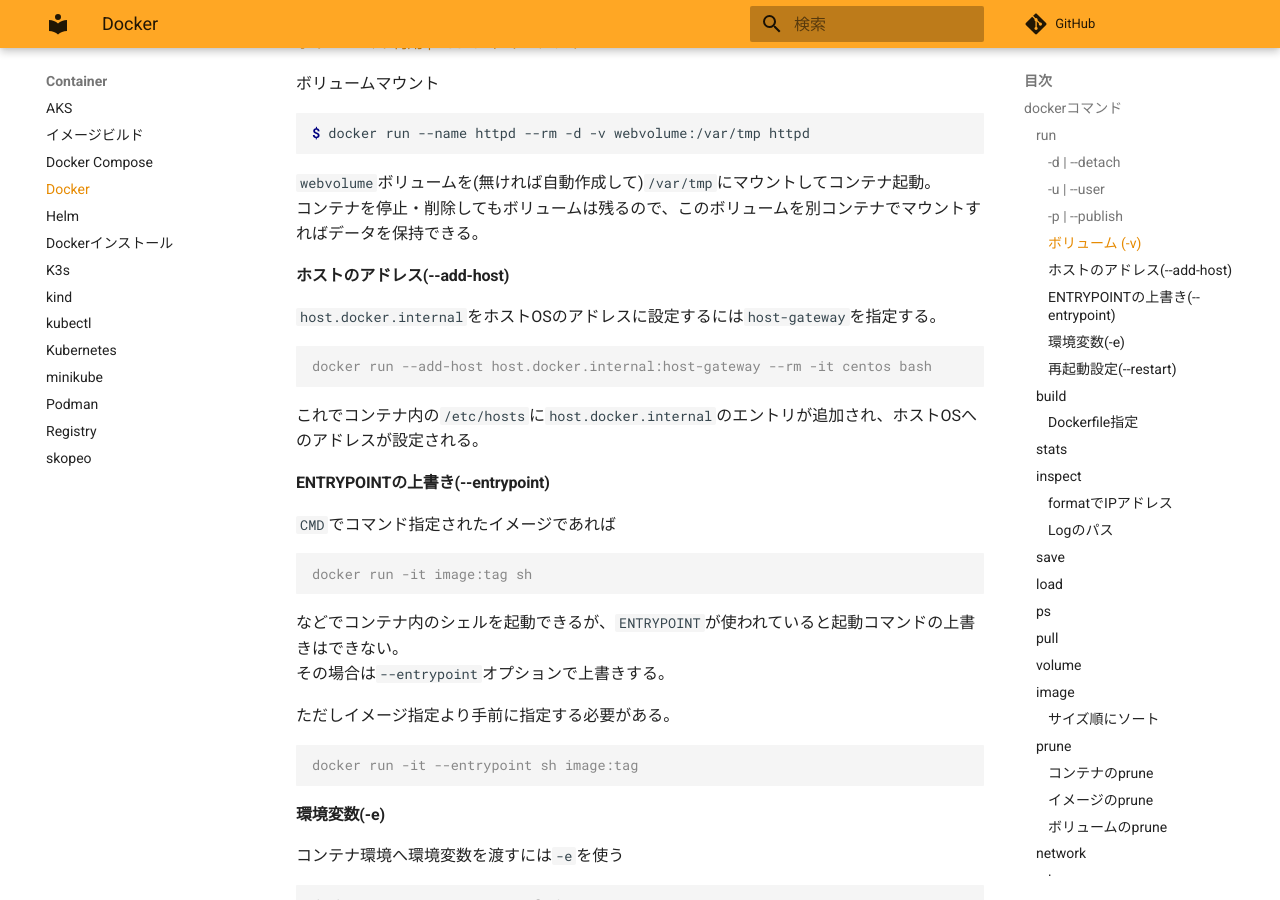
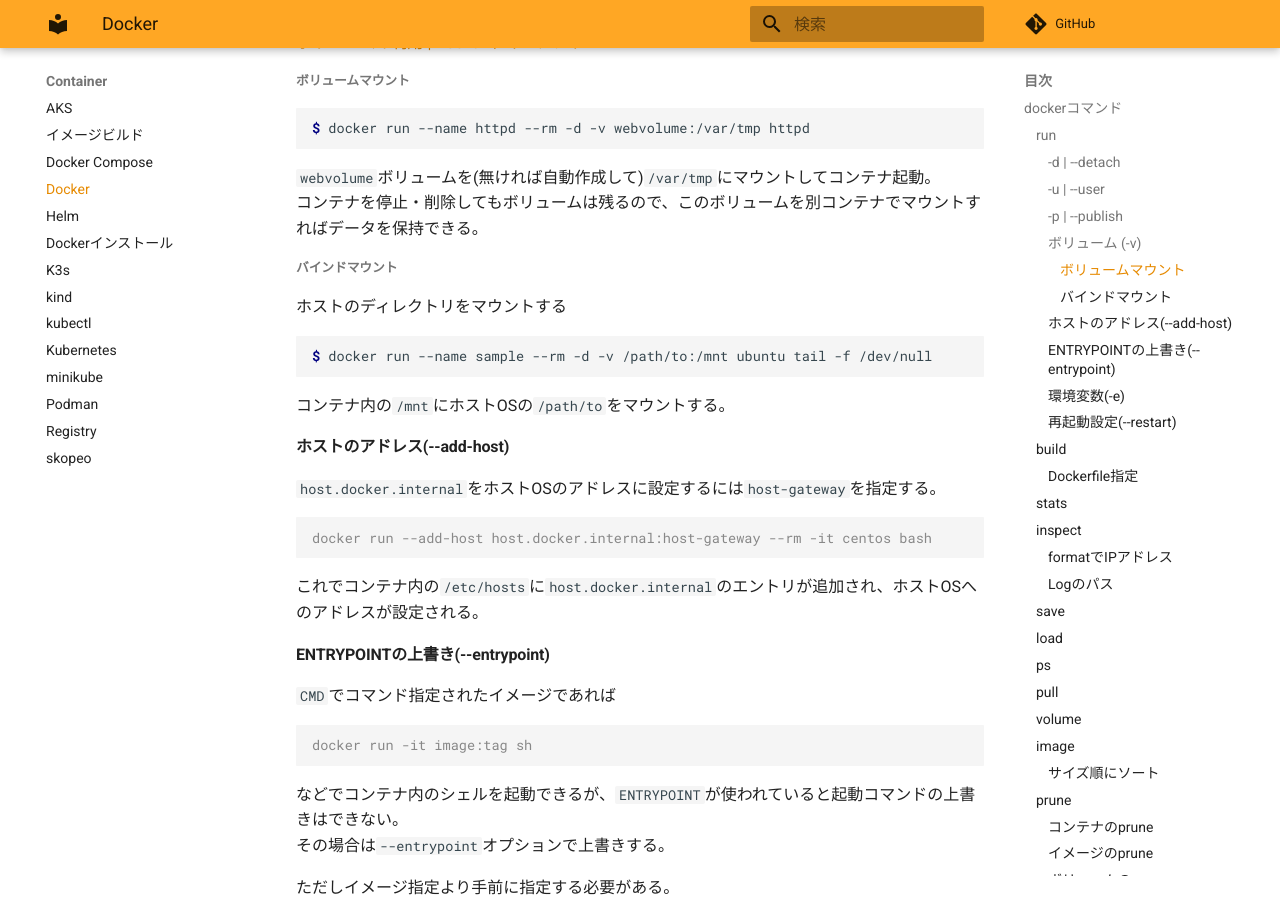
Before and after one commit to zaki-lknr/docs, an MkDocs documentation site: the page built from docs/Container/docker.md, in a window 1280 px wide and 900 px high, scrolled down 1093 px. Built offline with MkDocs 1.6.1 and Material for MkDocs 9.7.7, drawn with Linux system fonts in a browser that asks for light colours; comment, search, counter and statistics services are not loaded.

Commit message:
add: container/docker: バインドマウント

````diff
--- a/docs/Container/docker.md
+++ b/docs/Container/docker.md
@@ -46,7 +46,7 @@ sh-5.1#
 
 [ボリュームの利用 | Docker ドキュメント](https://matsuand.github.io/docs.docker.jp.onthefly/storage/volumes/)
 
-ボリュームマウント
+##### ボリュームマウント
 
 ```console
 $ docker run --name httpd --rm -d -v webvolume:/var/tmp httpd
@@ -54,6 +54,16 @@ $ docker run --name httpd --rm -d -v webvolume:/var/tmp httpd
 
 `webvolume`ボリュームを(無ければ自動作成して)`/var/tmp`にマウントしてコンテナ起動。
 コンテナを停止・削除してもボリュームは残るので、このボリュームを別コンテナでマウントすればデータを保持できる。
+
+##### バインドマウント
+
+ホストのディレクトリをマウントする
+
+```console
+$ docker run --name sample --rm -d -v /path/to:/mnt ubuntu tail -f /dev/null
+```
+
+コンテナ内の`/mnt`にホストOSの`/path/to`をマウントする。
 
 #### ホストのアドレス(--add-host)
 
````
